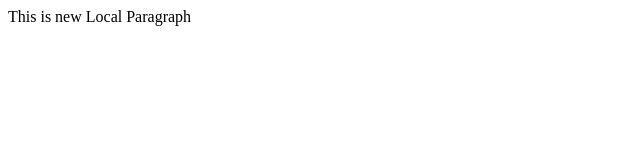
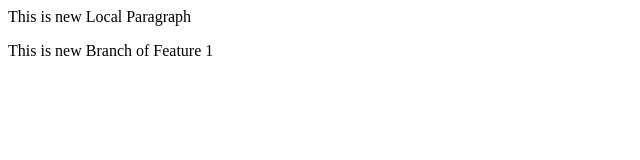
Before and after one commit to Mitindra01/DemoGit02, a plain HTML site: page index.html in a window 1280 px wide. Shown: the whole page, without its empty margins (0-640 px from the left). Drawn offline with Linux system fonts and the light colour scheme.

Commit message:
Add New Feature

```diff
--- a/index.html
+++ b/index.html
@@ -1 +1,2 @@
 <p>This is new Local Paragraph</p>
+<p>This is new Branch of Feature 1</p>
```
